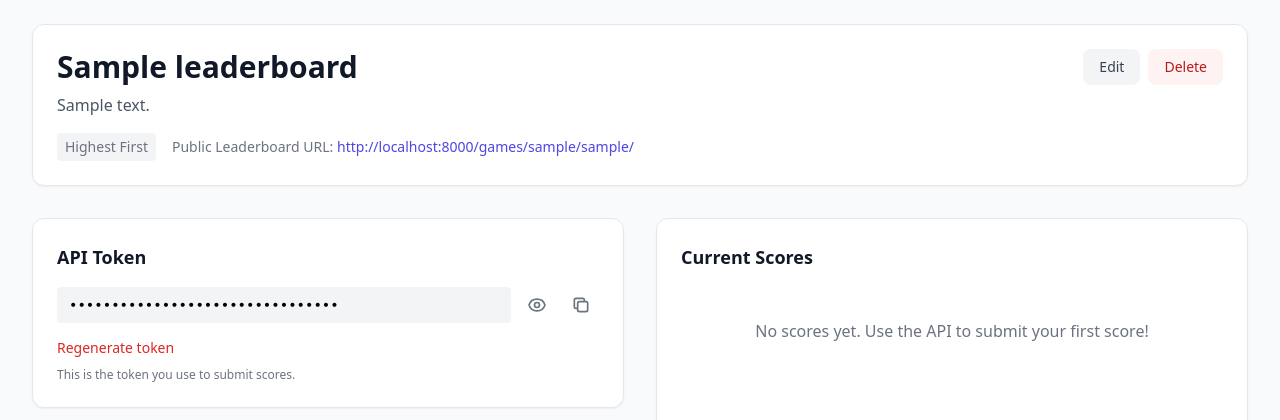
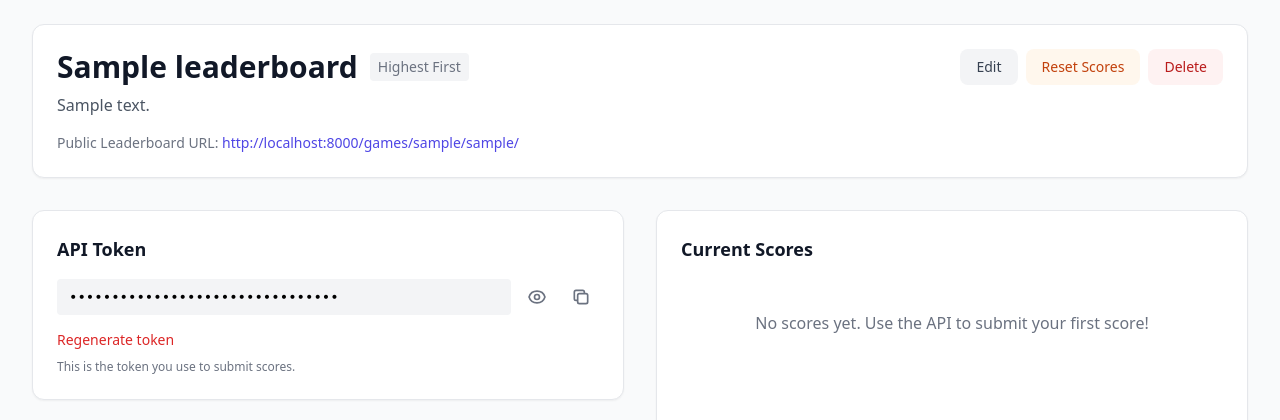
Before and after one commit to falldaysoft/scores, a Django app: a page that uses templates/leaderboards/leaderboard_detail.html in a window 1280 px wide. Shown: the part 116-536 px from the top of the page. Run offline with Django 5.2, Linux system fonts and the light colour scheme; a user stored in the database is signed in; tables that the repository leaves empty hold one stand-in row (values such as "Sample post"); data that the repository does not hold is empty; some libraries are stand-ins or nearby versions.

Commit message:
Allow the game owner to reset scores for a leaderboard.

```diff
--- a/leaderboards/urls.py
+++ b/leaderboards/urls.py
@@ -9,6 +9,7 @@ urlpatterns = [
     path('games/<slug:game_slug>/leaderboards/<slug:leaderboard_slug>/', views.LeaderboardDetailView.as_view(), name='leaderboard_detail'),
     path('games/<slug:game_slug>/leaderboards/<slug:leaderboard_slug>/edit/', views.LeaderboardEditView.as_view(), name='leaderboard_edit'),
     path('games/<slug:game_slug>/leaderboards/<slug:leaderboard_slug>/delete/', views.LeaderboardDeleteView.as_view(), name='leaderboard_delete'),
+    path('games/<slug:game_slug>/leaderboards/<slug:leaderboard_slug>/reset-scores/', views.LeaderboardResetScoresView.as_view(), name='leaderboard_reset_scores'),
     path('games/<slug:game_slug>/leaderboards/<slug:leaderboard_slug>/regenerate-token/', views.RegenerateTokenView.as_view(), name='regenerate_token'),
 ]
 
--- a/leaderboards/views.py
+++ b/leaderboards/views.py
@@ -86,6 +86,19 @@ class LeaderboardDeleteView(LoginRequiredMixin, View):
         return redirect('games:game_detail', slug=game.slug)
 
 
+class LeaderboardResetScoresView(LoginRequiredMixin, View):
+    def post(self, request, game_slug, leaderboard_slug):
+        game = get_object_or_404(Game, slug=game_slug, owner=request.user)
+        leaderboard = get_object_or_404(Leaderboard, slug=leaderboard_slug, game=game)
+        deleted_count, _ = leaderboard.scores.all().delete()
+        messages.success(request, f'Deleted {deleted_count} score(s) from "{leaderboard.name}".')
+        if request.htmx:
+            return HttpResponse(status=204, headers={
+                'HX-Redirect': f'/dashboard/games/{game.slug}/leaderboards/{leaderboard.slug}/'
+            })
+        return redirect('leaderboards:leaderboard_detail', game_slug=game.slug, leaderboard_slug=leaderboard.slug)
+
+
 class RegenerateTokenView(LoginRequiredMixin, View):
     def post(self, request, game_slug, leaderboard_slug):
         game = get_object_or_404(Game, slug=game_slug, owner=request.user)
--- a/templates/leaderboards/leaderboard_detail.html
+++ b/templates/leaderboards/leaderboard_detail.html
@@ -16,14 +16,16 @@
 
     <!-- Leaderboard Header -->
     <div class="bg-white rounded-xl shadow-sm border border-gray-200 p-6 mb-8">
-        <div class="flex justify-between items-start">
+        <div class="flex flex-col lg:flex-row lg:justify-between lg:items-start gap-4">
             <div>
-                <h1 class="text-3xl font-bold text-gray-900">{{ leaderboard.name }}</h1>
+                <div class="flex items-center gap-3">
+                    <h1 class="text-3xl font-bold text-gray-900">{{ leaderboard.name }}</h1>
+                    <span class="bg-gray-100 px-2 py-1 rounded text-sm text-gray-500">{{ leaderboard.get_sort_order_display }}</span>
+                </div>
                 {% if leaderboard.description %}
                 <p class="text-gray-600 mt-2">{{ leaderboard.description }}</p>
                 {% endif %}
-                <div class="mt-4 flex items-center gap-4 text-sm text-gray-500">
-                    <span class="bg-gray-100 px-2 py-1 rounded">{{ leaderboard.get_sort_order_display }}</span>
+                <div class="mt-4 text-sm text-gray-500">
                     <span>Public Leaderboard URL:
                         <a href="{% url 'public_leaderboard' game_slug=game.slug leaderboard_slug=leaderboard.slug %}" class="text-indigo-600 hover:underline" target="_blank">
                             {{ site_url }}/games/{{ game.slug }}/{{ leaderboard.slug }}/
@@ -31,11 +33,18 @@
                     </span>
                 </div>
             </div>
-            <div class="flex gap-2">
+            <div class="flex flex-wrap gap-2 shrink-0">
                 <a href="{% url 'leaderboards:leaderboard_edit' game_slug=game.slug leaderboard_slug=leaderboard.slug %}"
                    class="bg-gray-100 text-gray-700 px-4 py-2 rounded-lg text-sm font-medium hover:bg-gray-200 transition-colors">
                     Edit
                 </a>
+                <form method="post" action="{% url 'leaderboards:leaderboard_reset_scores' game_slug=game.slug leaderboard_slug=leaderboard.slug %}"
+                      onsubmit="return confirm('Reset all scores for this leaderboard? This cannot be undone.');">
+                    {% csrf_token %}
+                    <button type="submit" class="bg-orange-50 text-orange-700 px-4 py-2 rounded-lg text-sm font-medium hover:bg-orange-100 transition-colors whitespace-nowrap">
+                        Reset Scores
+                    </button>
+                </form>
                 <form method="post" action="{% url 'leaderboards:leaderboard_delete' game_slug=game.slug leaderboard_slug=leaderboard.slug %}"
                       onsubmit="return confirm('Delete this leaderboard and all its scores?');">
                     {% csrf_token %}
```
Also changed, not shown: leaderboards/tests.py (+37 -0 lines).
